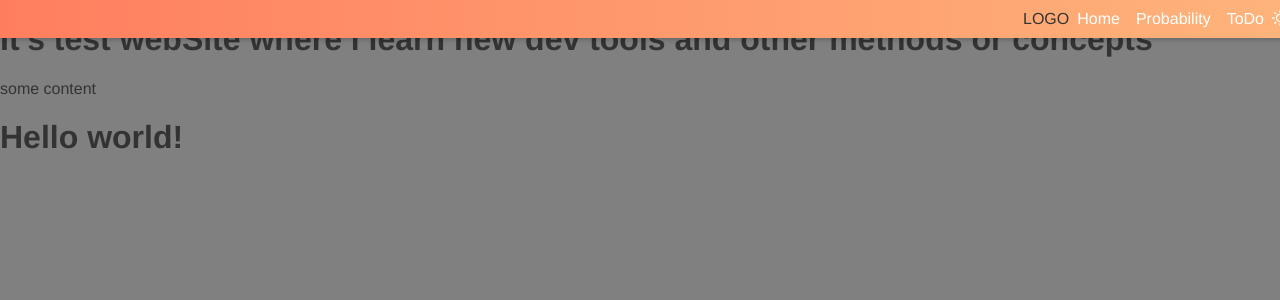
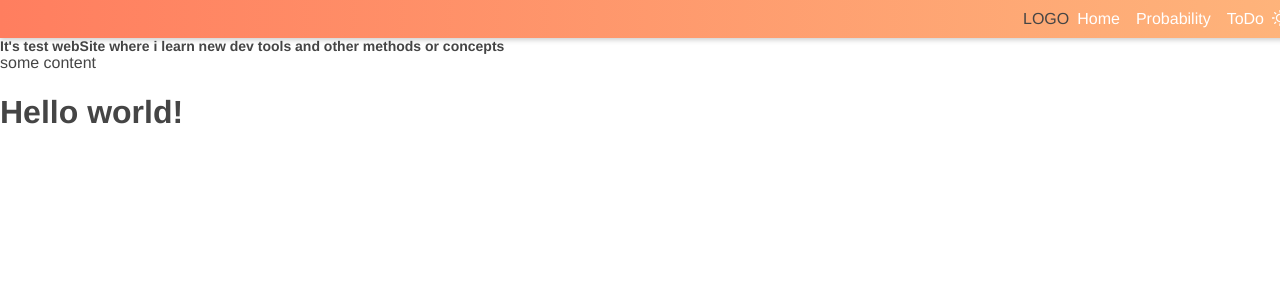
Before and after one commit to AlexanderSipko/promotion_app, a React (Vite) app: page / in a window 1280 px wide. Shown: the top 300 px of the page. Built offline with nearby package versions, Linux system fonts and the light colour scheme.

Commit message:
write some stile

```diff
--- a/src/app/style/global.scss
+++ b/src/app/style/global.scss
@@ -1,5 +1,5 @@
 $font-stack:    Helvetica, sans-serif;
-$primary-color: #333;
+$primary-color: #454545;
 $gradient-color: linear-gradient(90deg, #ff7e5f, #feb47b); // Градиентный цвет
 $nav-height-small-screen: 1.1rem; // Высота шипки навигации для маленьких экранов
 $nav-height-large-screen: 2rem; // Высота шапки навигации для больших экранов
@@ -9,7 +9,7 @@ body {
   color: $primary-color;
   margin: 0;
   padding: 0;
-  background-color: gray;
+  background-color: #fff;
 }
 
 %box-shadow {
--- a/src/widgets/info/index.jsx
+++ b/src/widgets/info/index.jsx
@@ -1,4 +1,4 @@
-// import './style.css'
+import './style.scss'
 
 export function DevInfo () {
 
--- a/src/widgets/info/style.css
+++ /dev/null
@@ -1,17 +0,0 @@
-
-
-div.info-dev {
-    background: var(--background-main-content, black);
-    color: var(--h-color, white);
-    transition: all 200ms ease-in-out;
-    border-bottom: 0.2px solid var(--border-color);
-    margin-top: 2rem;
-}
-
-div.info-dev h1 {
-    font-size: 14px;
-    text-transform: lowercase;
-    font-weight: 100;
-    opacity: 0.6;
-    padding: 0.2rem 2rem;
-}
--- /dev/null
+++ b/src/widgets/info/style.scss
@@ -0,0 +1,24 @@
+@use '../../app/style/global' as *; // Ensure this path is correct
+
+
+$plus-margin-top: .4rem;
+
+div.info-dev  {
+    margin-top: $nav-height-small-screen + $plus-margin-top;
+
+    h1 {
+        margin: 0;
+        padding: 0;
+        font: {
+            size: 14px;
+            color: gray;
+        };
+    }
+}
+
+
+@media (min-width: 769px)  {
+    div.info-dev  {
+        margin-top: $nav-height-large-screen + $plus-margin-top;
+  }
+}
```
